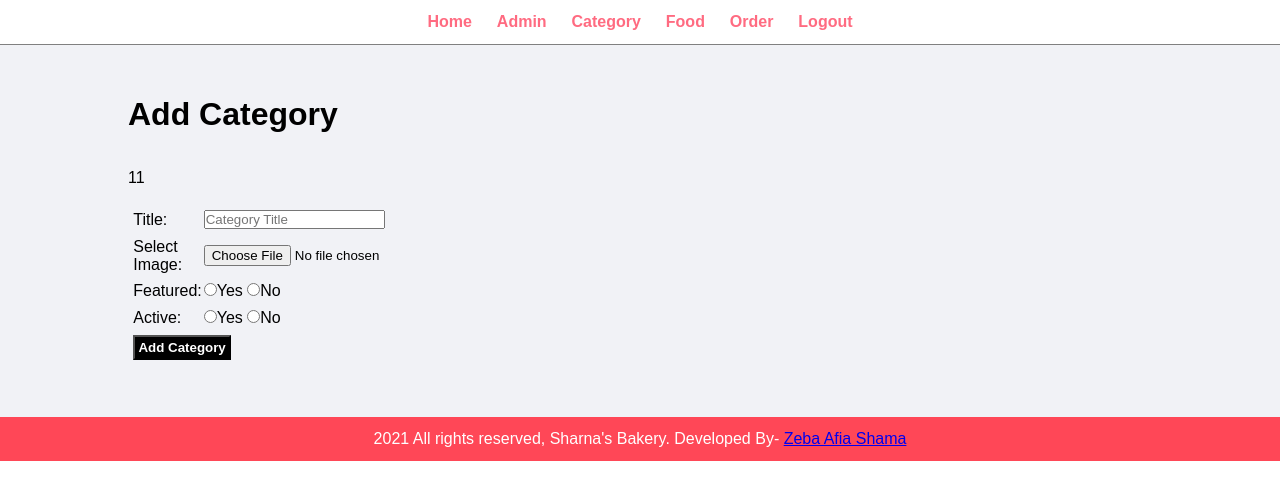
After one commit to ZebaAfiaShama/RestaurantAManagement, a PHP site: page /git/admin/add-category.php in a window 1280 px wide. The commit adds this page. Shown: the top 500 px of the page. Run offline with PHP 8.4, Linux system fonts and the light colour scheme; the visitor is signed in with stand-in values (Sample User, id 1).

Commit message:
Add category with image

```diff
--- /dev/null
+++ b/Restaurant/admin/add-category.php
@@ -0,0 +1,163 @@
+<?php include('partials/menu.php');?>
+
+<div class="main-content">
+<div class="wrapper">
+<h1>Add Category</h1>
+
+<br><br>
+
+<?php
+if(isset($_SESSION['add']))
+{
+    echo $_SESSION['add'];
+    unset($_SESSION['add']);
+}
+if(isset($_SESSION['upload']))
+{
+    echo $_SESSION['upload'];
+    unset($_SESSION['upload']);
+}
+?>
+<br><br>
+<!-- Add Category Form Starts -->
+<form action="" method="POST" enctype="multipart/form-data">
+     <table class="tbl-30">
+         <tr>
+              <td>Title:</td>
+              <td>
+                   <input type="text" name="title" placeholder="Category Title">
+
+              </td>
+
+
+         </tr>
+         <tr>
+              <td>Select Image:</td>
+              <td>
+                  <input type="file" name="image" id="">
+              </td>
+         </tr>
+          <tr>
+                <td>Featured:</td>
+                <td>
+                    <input type="radio" name="featured" value="Yes">Yes
+                    <input type="radio" name="featured" value="No">No
+                </td>
+         </tr>
+         <tr>
+                <td>Active:</td>
+                <td>
+                     <input type="radio" name="active" value="Yes">Yes
+                     <input type="radio" name="active" value="No">No
+                </td>
+         </tr>
+         <tr>
+                <td colspan="2">
+                <input type="submit" name="submit" value="Add Category" class="btn-secondary">
+                </td>
+         </tr>
+
+     </table>
+
+</form>
+
+<!-- Add Category Form Ends -->
+<?php
+// Check whether the submit button is clicked or not
+if(isset($_POST['submit']))
+{
+    // echo "clicked";
+    // 1.Get the value from Category FORM
+    $title=$_POST['title'];
+    // For radio input type we need to check whether the button is selected or not
+    if(isset($_POST['featured']))
+    {
+        //Get the value form FORM
+        $featured=$_POST['featured'];
+    }
+    else{
+        // Set the default value
+        $featured="No";
+    }
+    if(isset($_POST['active']))
+    {
+        $active=$_POST['active'];
+    }
+    else{
+        $active="No";
+    }
+
+    // Check whether the image is selected or not and set the value for image name accordingly
+    // print_r($_FILES['image']);
+    // die();//Break the Code More
+    if(isset($_FILES['image']['name']))
+    {
+    //Upload the image
+
+    // To upload image we need image name ,source path and destination path
+    $image_name=$_FILES['image']['name'];
+
+    $source_path=$_FILES['image']['tmp_name'];
+
+    $destination_path="../images/category/".$image_name;
+
+    //Finaly upload the image
+    $upload=move_uploaded_file($source_path,$destination_path);
+
+    //Check whether the image is uploaded or not
+    //And if the image is not uploaded than we will stop the processand redirect with error message
+    if($upload==false)
+    {
+        //Set message
+        $_SESSION['upload']="<div class='error'>Failed to Upload Image</div>";
+
+         //Redirect to category page
+         header('location:'.SITEURL.'admin/add-category.php');
+        //Stop the process
+        die();
+    }
+
+    }
+    else{
+        //Dont Upload image and set the image_name value is blank
+        $image_name="";
+    }
+
+    // 2. Create SQL Query to Insert the Category into Database
+    $sql="INSERT INTO tbl_category SET
+    title='$title',
+    image_name='$image_name',
+    featured='$featured',
+    active='$active'
+    ";
+
+    // 3.Execute the query and save in Database
+    $res=mysqli_query($conn, $sql);
+
+    // 4.Check whether the query executed or not and data added or not
+    if($res==true)
+    {
+        // Query Executed and Category Added
+        $_SESSION['add']="<div class='success'>Category Added Successfully</div>";
+
+        // Redirect to Manage Category Page
+        header('location:'.SITEURL.'admin/manage-category.php');
+    }
+    else{
+        // Failed to Add Category
+        $_SESSION['add']="<div class='error'>Failed to Add Category</div>";
+         // Redirect to Manage Category Page
+         header('location:'.SITEURL.'admin/add-category.php');
+    }
+}
+
+
+?>
+
+
+</div>
+</div>
+
+
+
+<?php include('partials/footer.php');?>
```
Also changed, not shown: Restaurant/admin/manage-category.php (+9 -1 lines), Restaurant/images/category/menu.png (added), Restaurant/images/category/menu2.png (added).
